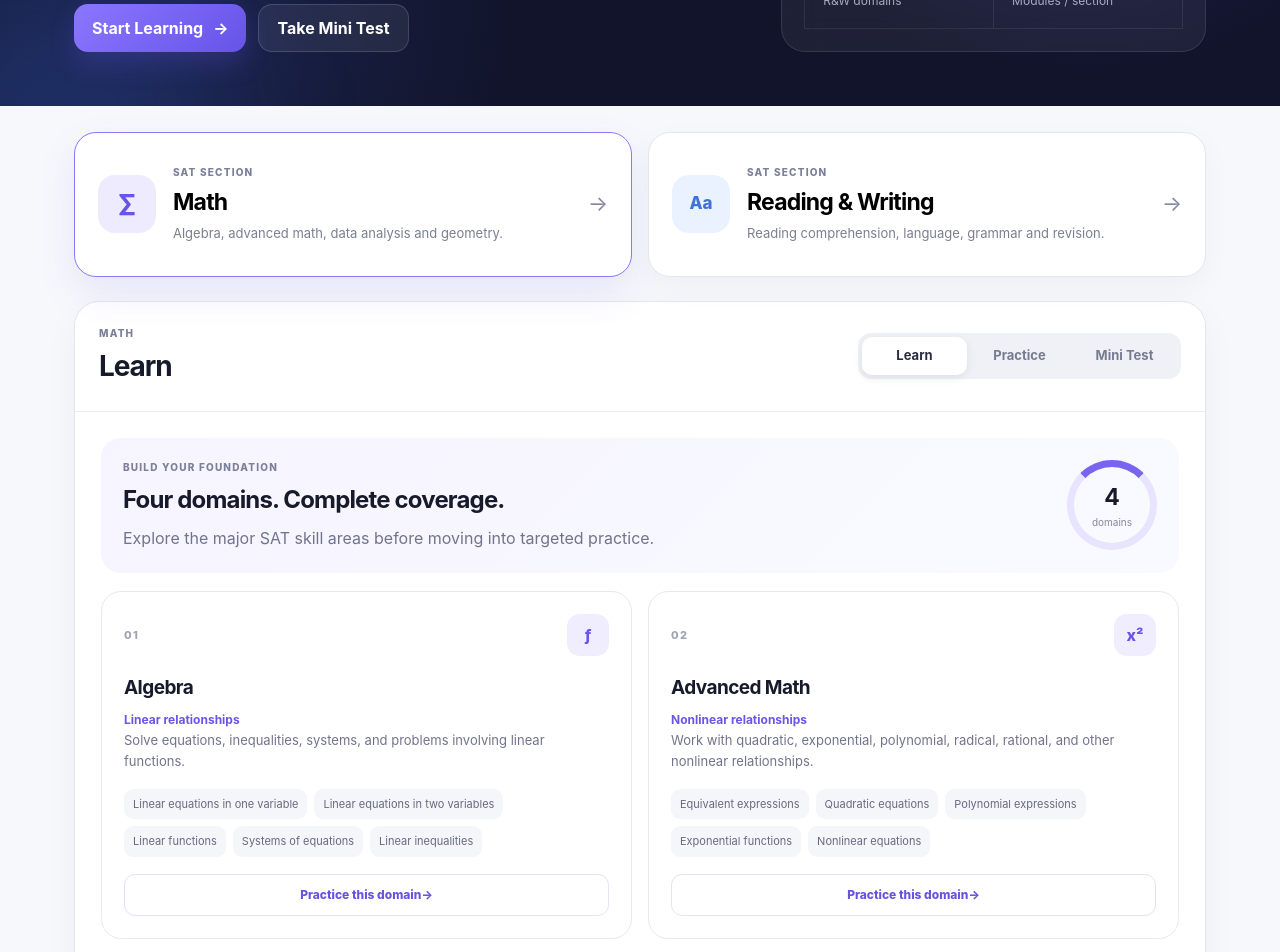
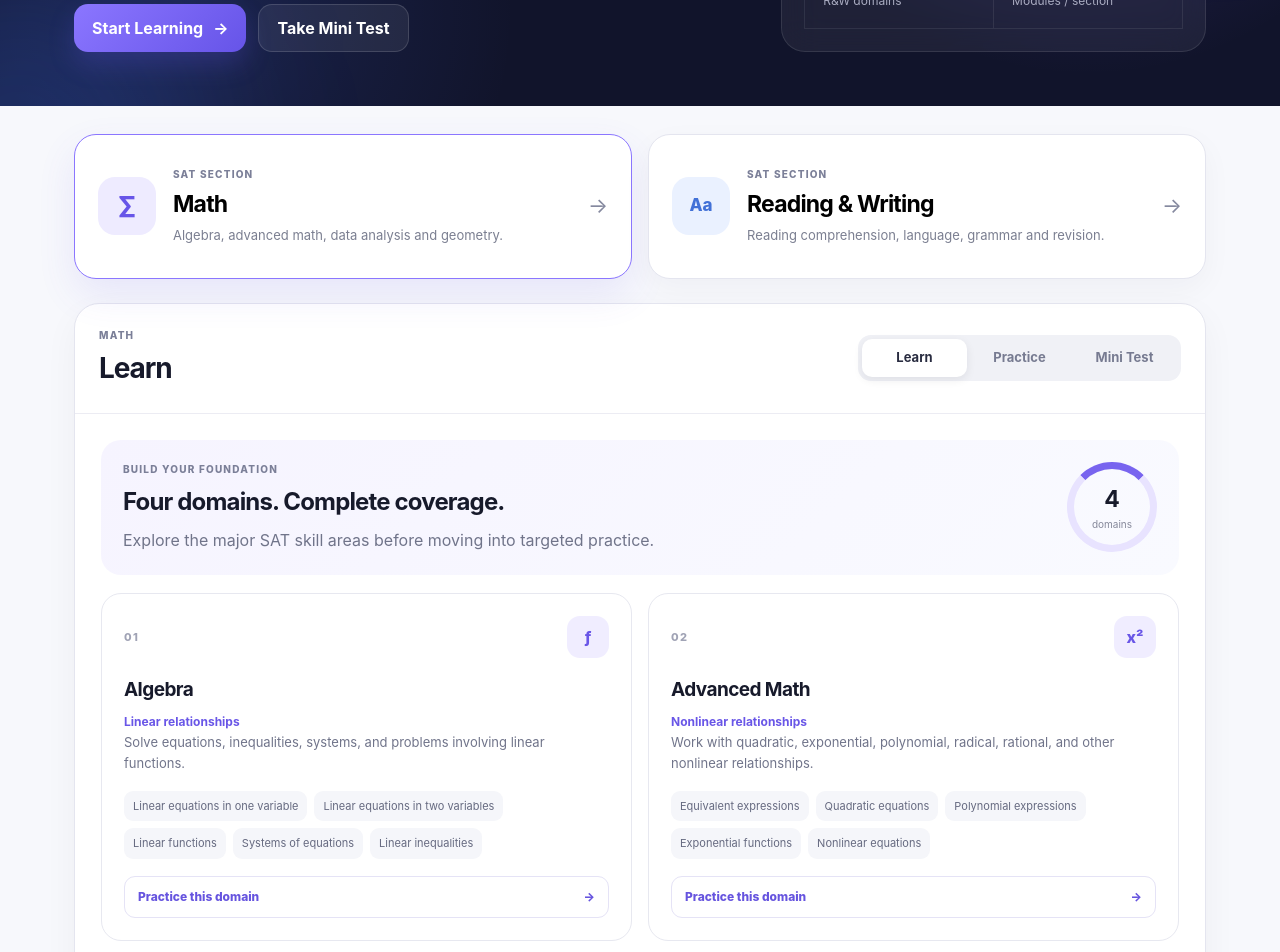
Before and after one commit to komiljonovzohidbek2009-bit/prepnest, a Next.js app: page /sat in a window 1280 px wide. Shown: the part 440-1392 px from the top of the page. Built offline with nearby package versions, Linux system fonts and the light colour scheme.

Commit message:
Refactor CSS for improved readability and structure

```diff
--- a/src/app/sat/page.module.css
+++ b/src/app/sat/page.module.css
@@ -8,8 +8,16 @@
   position: relative;
   overflow: hidden;
   background:
-    radial-gradient(circle at 85% 20%, rgba(124, 92, 255, 0.24), transparent 30%),
-    radial-gradient(circle at 15% 80%, rgba(77, 116, 255, 0.16), transparent 28%),
+    radial-gradient(
+      circle at 85% 20%,
+      rgba(124, 92, 255, 0.24),
+      transparent 30%
+    ),
+    radial-gradient(
+      circle at 15% 80%,
+      rgba(77, 116, 255, 0.16),
+      transparent 28%
+    ),
     #11142b;
   color: white;
 }
@@ -122,14 +130,23 @@
 }
 
 .primaryButton {
-  background: linear-gradient(135deg, #8b76ff, #6654e8);
+  background: linear-gradient(
+    135deg,
+    #8b76ff,
+    #6654e8
+  );
   color: white;
   box-shadow: 0 12px 26px rgba(102, 84, 232, 0.24);
 }
 
-.primaryButton:hover {
+.primaryButton:hover:not(:disabled) {
   transform: translateY(-2px);
   box-shadow: 0 16px 32px rgba(102, 84, 232, 0.3);
+}
+
+.primaryButton:disabled {
+  opacity: 0.45;
+  cursor: not-allowed;
 }
 
 .secondaryButton {
@@ -141,13 +158,6 @@
 .secondaryButton:hover {
   transform: translateY(-2px);
   background: rgba(255, 255, 255, 0.11);
-}
-
-.primaryButton:disabled,
-.finishButton:disabled {
-  opacity: 0.45;
-  cursor: not-allowed;
-  transform: none;
 }
 
 .statsCard {
@@ -212,7 +222,6 @@
   display: grid;
   grid-template-columns: 1fr 1fr;
   gap: 16px;
-  margin-top: -2px;
 }
 
 .sectionCard {
@@ -353,7 +362,11 @@
   gap: 30px;
   padding: 22px;
   border-radius: 20px;
-  background: linear-gradient(135deg, #f6f4ff, #f9faff);
+  background: linear-gradient(
+    135deg,
+    #f6f4ff,
+    #f9faff
+  );
 }
 
 .learnIntro h3,
@@ -471,8 +484,12 @@
 }
 
 .learnButton {
+  display: flex;
+  align-items: center;
+  justify-content: space-between;
   width: 100%;
   height: 42px;
+  padding: 0 13px;
   border: 1px solid #e5e3f6;
   border-radius: 11px;
   background: white;
@@ -903,6 +920,18 @@
   transform: translateY(-2px);
 }
 
+.finishButton:disabled {
+  opacity: 0.4;
+  cursor: not-allowed;
+}
+
+.answerWarning {
+  margin: 12px 0 0;
+  color: #b05a5a;
+  font-size: 12px;
+  text-align: right;
+}
+
 .completeScreen {
   max-width: 680px;
   margin: 10px auto;
@@ -1100,6 +1129,10 @@
   background: #7562e9;
 }
 
+/* =========================
+   RESPONSIVE
+========================= */
+
 @media (max-width: 900px) {
   .heroGrid {
     grid-template-columns: 1fr;
@@ -1222,4 +1255,8 @@
   .completeScreen h2 {
     font-size: 29px;
   }
+
+  .answerWarning {
+    text-align: left;
+  }
 }
```
